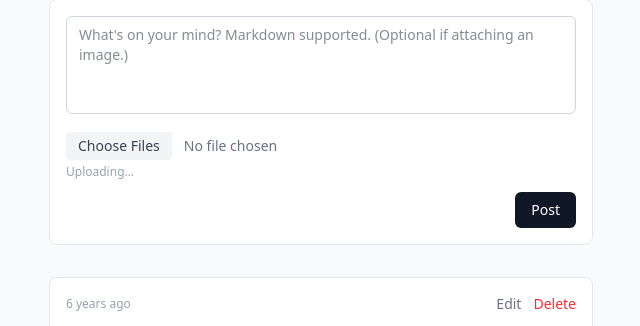
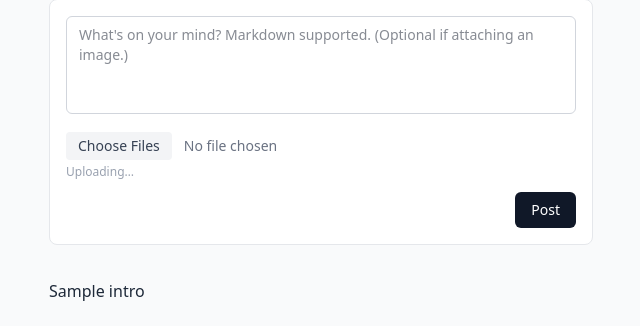
Before and after one commit to theprivateer/moments, a Laravel app: template resources/views/moments/index.blade.php in a window 1280 px wide. Shown: the part 86-412 px from the top of the page, without its empty margins (319-959 px from the left). Run offline with Laravel 12, Linux system fonts and the light colour scheme; a user stored in the database is signed in; data comes from the database, SQL or seed files in the repository; tables that the repository leaves empty hold one stand-in row (values such as "Sample post"); the template is opened without the code that fills it: most values are stand-ins (such as "Sample title", 1, 10 or a date in 2020); style sheets or scripts are compiled from the project's sources; some libraries are stand-ins or nearby versions.

Commit message:
Add optional timeline introduction via MOMENTS_INTRO env variable

```diff
--- a/config/moments.php
+++ b/config/moments.php
@@ -37,4 +37,16 @@
     |
     */
     'image_max_size' => (int) env('MOMENTS_IMAGE_MAX_SIZE', 2048),
+
+    /*
+    |--------------------------------------------------------------------------
+    | Timeline Introduction
+    |--------------------------------------------------------------------------
+    |
+    | Optional Markdown text prepended to the public timeline. Leave blank (or
+    | unset) to show no introduction. Supports standard Markdown — raw HTML
+    | and unsafe links are stripped before rendering.
+    |
+    */
+    'intro' => env('MOMENTS_INTRO'),
 ];
--- a/resources/views/moments/index.blade.php
+++ b/resources/views/moments/index.blade.php
@@ -4,6 +4,12 @@
     @auth
         <livewire:create-moment />
     @endauth
+
+    @if ($intro)
+        <div class="prose text-gray-800 mb-6">
+            {!! $intro !!}
+        </div>
+    @endif
 
     @forelse ($moments as $moment)
         <article class="bg-white border border-gray-200 rounded-lg p-4 mb-4">
```
Also changed, not shown: CLAUDE.md (+4 -0 lines), app/Http/Controllers/MomentController.php (+6 -1 lines), README.md, 1 other file.
